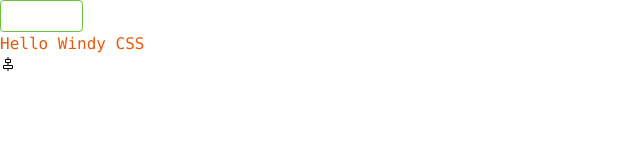
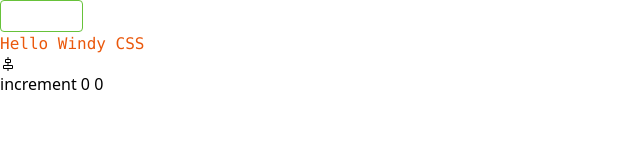
Before and after one commit to greeng00se/nuxt3-starter, a Nuxt app: page / in a window 1280 px wide. Shown: the top 160 px of the page, without its empty margins (0-640 px from the left). Built offline with nearby package versions, Linux system fonts and the light colour scheme.

Commit message:
feat: pinia 설정 추가

```diff
--- a/nuxt.config.ts
+++ b/nuxt.config.ts
@@ -8,6 +8,6 @@ export default defineNuxtConfig({
     transpile: lifecycle === "build" ? ["element-plus"] : [],
   },
   buildModules: [
-    'nuxt-windicss',
+    'nuxt-windicss', '@pinia/nuxt'
   ],
 });
--- a/package.json
+++ b/package.json
@@ -12,9 +12,11 @@
   "dependencies": {
     "@element-plus/icons-vue": "^2.0.6",
     "@iconify/vue": "^3.2.1",
+    "@pinia/nuxt": "^0.1.9",
     "@windicss/plugin-animations": "^1.0.9",
     "element-plus": "^2.2.8",
     "nuxt-windicss": "^2.4.2",
+    "pinia": "^2.0.14",
     "sass": "^1.53.0",
     "unplugin-auto-import": "^0.9.2",
     "unplugin-vue-components": "^0.21.1"
--- a/pages/index.vue
+++ b/pages/index.vue
@@ -1,14 +1,20 @@
 <template>
   <div>
-    <el-button type="success">Success</el-button>
+    <el-button type="success" @click="store.increment()">Success</el-button>
     <h1 class="text-orange-600 font-mono">Hello Windy CSS</h1>
     <Icon icon="carbon:align-horizontal-center" />
+    <input type="button" @click="store.increment()" value="increment">
+    {{ store.count }}
+    {{ store.doubleCount }}
   </div>
 </template>
 
 <script setup lang="ts">
 import { Icon } from "@iconify/vue";
 import { ElButton, ElInput } from "element-plus";
+import { useCounterStore } from "../stores/counter"
+
+const store = useCounterStore();
 </script>
 
 <style scoped></style>
--- /dev/null
+++ b/stores/counter.ts
@@ -0,0 +1,11 @@
+import { defineStore } from 'pinia';
+
+export const useCounterStore = defineStore('counter', () => {
+  const count = ref(0)
+  function increment() {
+    count.value++
+  }
+  const doubleCount = computed(() => count.value * 2)
+
+  return { count, increment, doubleCount }
+})
```
Also changed, not shown: 1 other file (tests, documents, lock files or other folders).
